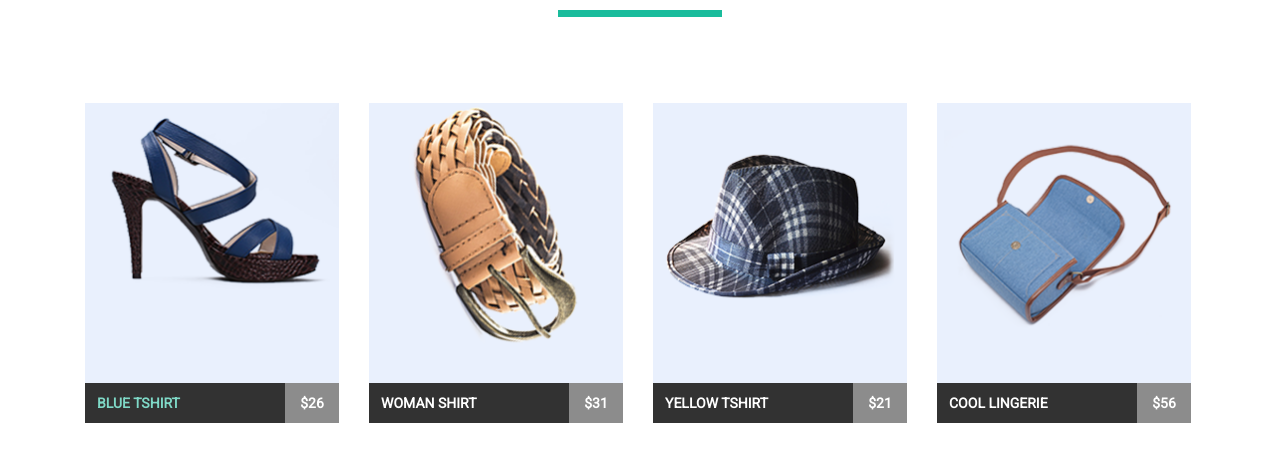
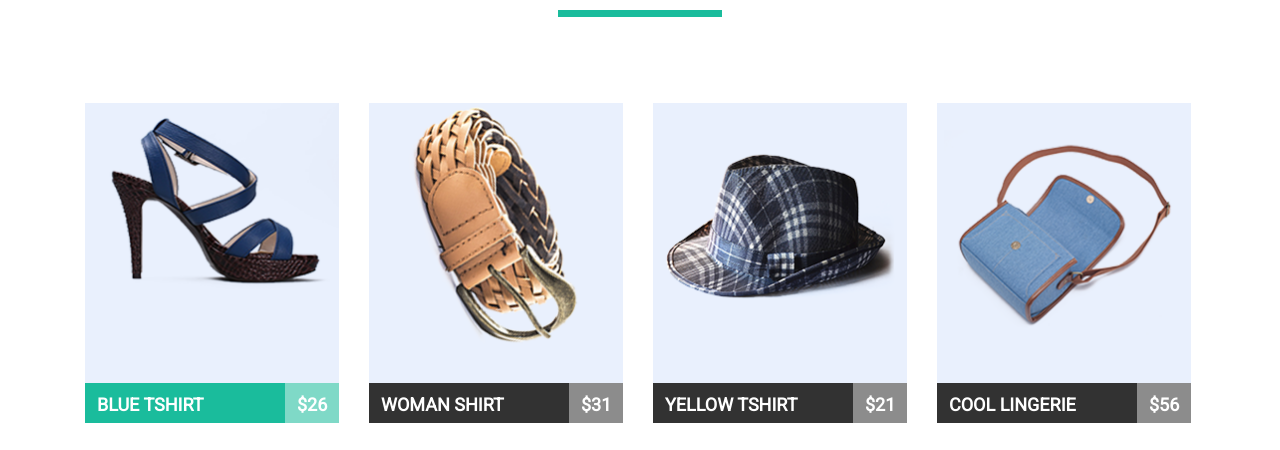
Before and after one commit to maritkacheva/goit-fe-course-html-css, a plain HTML site: page homework-04/index.html in a window 1280 px wide. In both pictures the pointer is over the element 185 px from the left and 673 px from the top of the page. Shown: the part 270-720 px from the top of the page. Drawn offline with Linux system fonts and the light colour scheme.

Commit message:
hw-04-2sub

```diff
--- a/homework-04/style.css
+++ b/homework-04/style.css
@@ -84,9 +84,12 @@ h2 {
     padding: 0px;
 
 }
-.product-list:hover .box-1:hover {
-     filter: grayscale(0);
-    color: #7fd9c7;
+
+.product-list-item:hover .box-1:first-of-type {
+    background: #1abc9c;
+}
+.product-list-item:hover .box-1:last-of-type {
+    background: #7fd9c7;
 }
 .product-list-item img {
     width: 254px;
@@ -99,7 +102,7 @@ h2 {
     padding: 12px;
     float: left;
     height: 40px;
-    font-size: 14px;
+    font-size: 18px;
     color: #ffffff;
     font-weight: bold;
     text-transform: uppercase;
```
